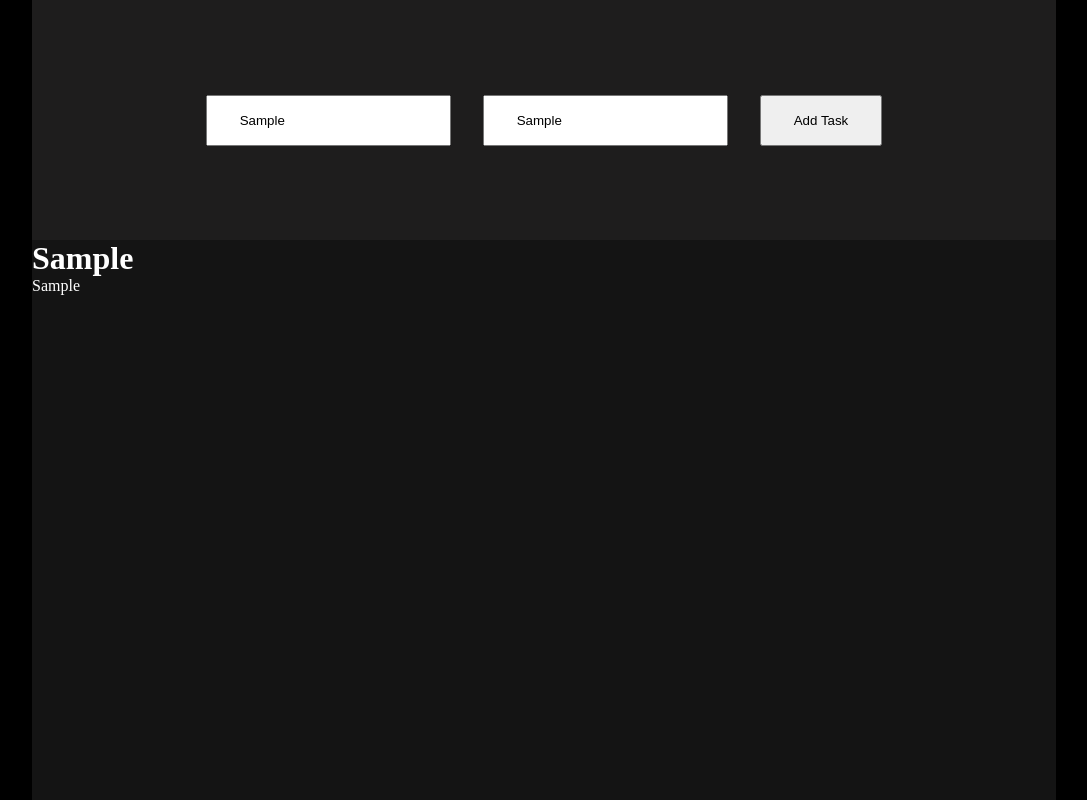
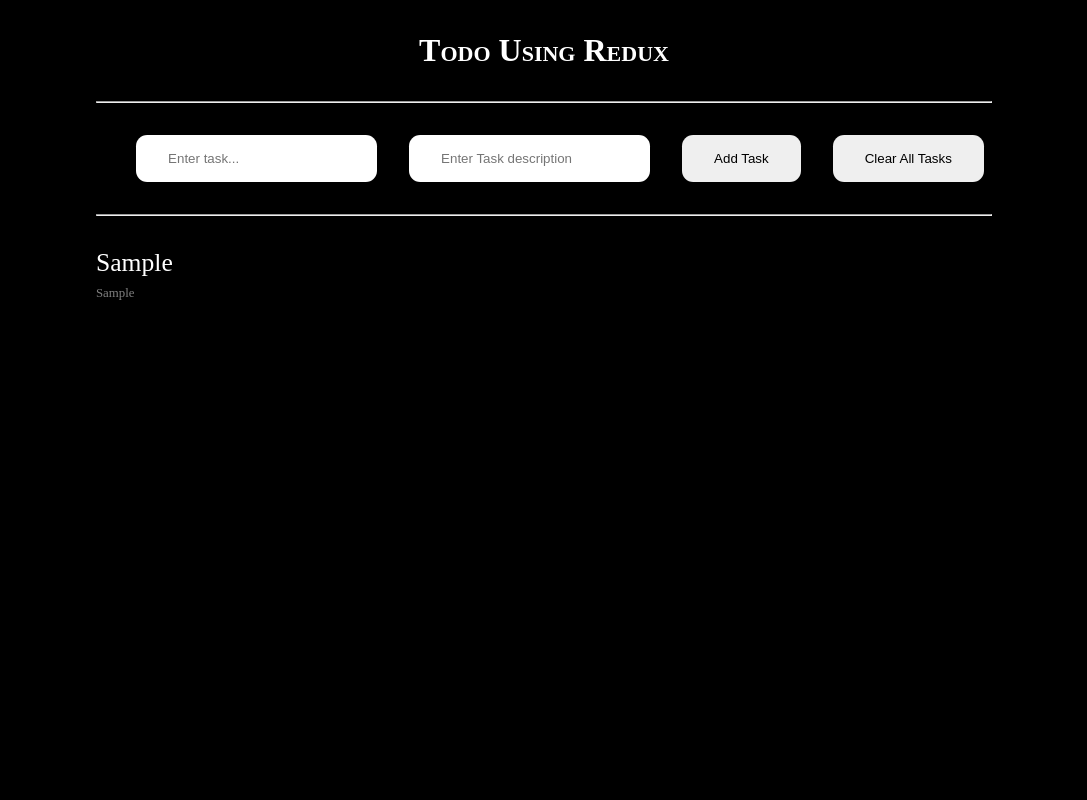
Before and after one commit to Aryanbhatti777/Mini-hackathon-redux-project, a React (Vite) app: page / in a window 1280 px wide. Both pictures are taken after typing "Sample", "Sample" into the empty fields and a click on the input "Add Task". Shown: the whole page, without its empty margins (96-1183 px from the left). Built offline with nearby package versions, Linux system fonts and the light colour scheme.

Commit message:
css added

```diff
--- a/src/Todo.jsx
+++ b/src/Todo.jsx
@@ -1,6 +1,6 @@
 import React, { useState } from 'react'
 import { useDispatch, useSelector } from 'react-redux';
-import { addTodo } from './todoSlice';
+import { addTodo, clearAll } from './todoSlice';
 
 const Todo = () => {
 
@@ -19,22 +19,38 @@
             description
         }
 
-        dispatch(addTodo(newTask))
+        dispatch(addTodo(newTask));
+
+        setTask("")
+        setDescription("")
+    }
+
+    const clear = () => {
+        dispatch(clearAll())
     }
 
     return (
         <>
-            <form onSubmit={handleSubmit}>
-                <input type="text" name="task" placeholder="Enter task..." value={task} onChange={(e) => setTask(e.target.value)} />
-                <input type="text" name="description" placeholder="Enter Task description" value={description} onChange={(e) => setDescription(e.target.value)} />
-                <input type="submit" value="Add Task" />
-            </form>
+        <h1 className="heading">Todo Using Redux</h1>
+        <hr />
+            <div className="form">
+                <form onSubmit={handleSubmit}>
+                    <input type="text" name="task" placeholder="Enter task..." value={task} onChange={(e) => setTask(e.target.value)} required/>
+                    <input type="text" name="description" placeholder="Enter Task description" value={description} onChange={(e) => setDescription(e.target.value)} required/>
+                    <input type="submit" value="Add Task" />
+                </form>
+                    <button onClick={clear}>Clear All Tasks</button>
+            </div>
 
+
+<hr />
             <div className="tasks">
                 {tasks.map((item) => {
-                    return(<div key={item.task}>
-                        <h1>{item.task}</h1>
-                        <p>{item.description}</p>
+                    return(<div key={item.task} className="task-card">
+                        <div>
+                            <h1>{item.task}</h1>
+                            <p>{item.description}</p>
+                        </div>
                     </div>)
 
                 })}
--- a/src/index.css
+++ b/src/index.css
@@ -7,16 +7,27 @@
     height: 100vh;
     width: 100vw;
     background-color: black;
-    display:flex;
+    color: white;
+    display: flex;
     justify-content: center;
-    align-items: center;
-    flex-direction: column
+    /* align-items: center */
+}
+
+
+.heading{
+    text-align: center;
+    font-variant: small-caps;
+    margin: 2rem;
+}
+
+.form{
+    display: flex;
+    justify-content: center;
+    align-items: center
 }
 
 form{
-
-    background-color: #1e1d1d;
-    height: 30vh;
+    padding: 2rem;
     display: flex;
     justify-content: center;
     align-items: center;
@@ -24,12 +35,46 @@
 }
 
 form input{
-    padding: 1rem 2rem
+    padding: 1rem 2rem;
+    border-radius: 0.7rem;
+    border: none;
+}
+
+button, input[type="submit"]{
+    cursor: pointer
+}
+
+button{
+    padding: 1rem 2rem;
+    height: 100%;
+    border-radius: 0.7rem;
+    border: none;
 }
 
 .tasks{
-    width: 80vw;
-    height: 70vh;
-    background-color: rgb(20, 20, 20);
-    color: white
+    display: flex;
+    flex-direction: column;
+    justify-content: flex-start;
+    width: 70vw;
+    align-items: left;
+    gap: 2rem;
+    padding-top: 2rem;
 }
+
+.task-card div:first-child{
+    display: flex;
+    flex-direction: column;
+    justify-content: flex-start;
+    align-items: left;
+    gap: 0.5rem
+}
+
+.task-card h1{
+    font-size: 1.6rem;
+    font-weight: 300;
+}
+
+.task-card p{
+    font-size: 0.8rem;
+    color: grey
+}
--- a/src/todoSlice.js
+++ b/src/todoSlice.js
@@ -17,9 +17,14 @@
             })
 
             localStorage.setItem("task", JSON.stringify(state.tasks))
+        },
+
+        clearAll: (state) => {
+            state.tasks = [];
+            localStorage.clear()
         }
     }
 })
 
-export const { addTodo } = todoSlice.actions
+export const { addTodo, clearAll } = todoSlice.actions
 export default todoSlice.reducer
```
